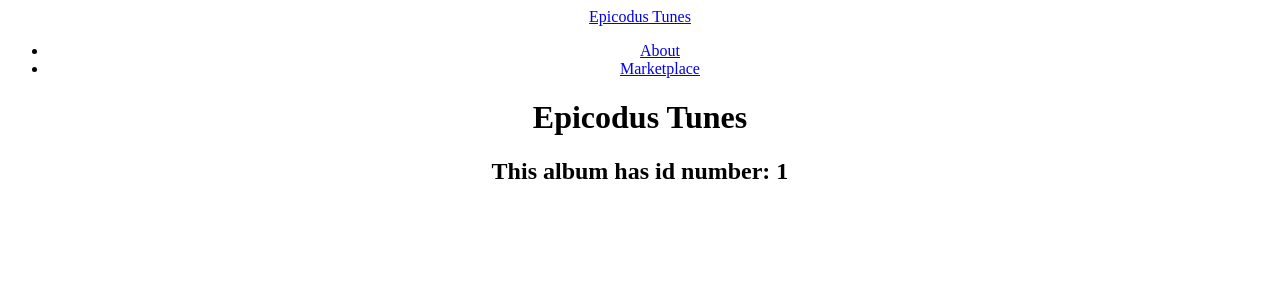
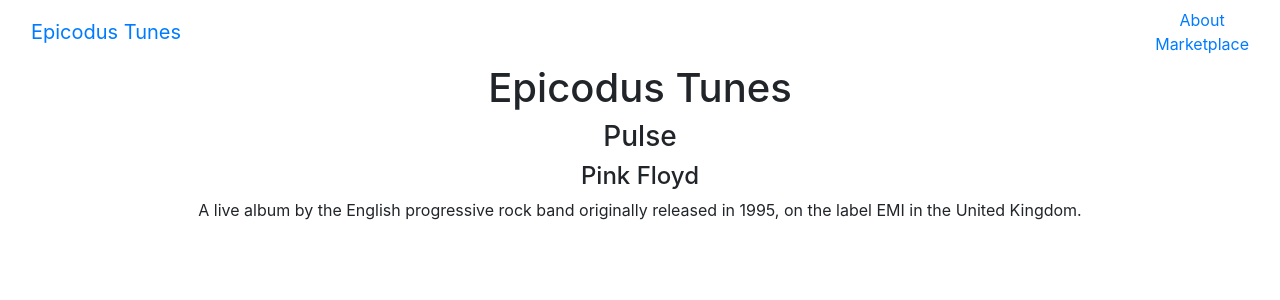
Before and after one commit to jroller03/online-market, an Angular app: page /albums/1 in a window 1280 px wide. Shown: the top 300 px of the page. Built offline with nearby package versions, Linux system fonts and the light colour scheme.

Commit message:
added bootstrap and clickable album detail.

```diff
--- a/package.json
+++ b/package.json
@@ -21,7 +21,9 @@
     "@angular/platform-browser": "^5.2.0",
     "@angular/platform-browser-dynamic": "^5.2.0",
     "@angular/router": "^5.2.0",
+    "bootstrap": "^4.1.1",
     "core-js": "^2.4.1",
+    "popper.js": "^1.14.3",
     "rxjs": "^5.5.6",
     "zone.js": "^0.8.19"
   },
--- a/src/app/album-detail/album-detail.component.html
+++ b/src/app/album-detail/album-detail.component.html
@@ -1 +1,5 @@
-<h2>This album has id number: {{albumId}}</h2>
+<div>
+  <h3>{{albumToDisplay.title}}</h3>
+  <h4>{{albumToDisplay.artist}}</h4>
+  <p>{{albumToDisplay.description}}</p>
+</div>
--- a/src/app/album-detail/album-detail.component.ts
+++ b/src/app/album-detail/album-detail.component.ts
@@ -2,22 +2,30 @@
 import { ActivatedRoute, Params } from '@angular/router';
 import { Location } from '@angular/common';
 import { Album } from '../album.model';
+import { AlbumService } from '../album.service';
 
 @Component({
   selector: 'app-album-detail',
   templateUrl: './album-detail.component.html',
-  styleUrls: ['./album-detail.component.css']
+  styleUrls: ['./album-detail.component.css'],
+  providers: [AlbumService]
 })
 
 export class AlbumDetailComponent implements OnInit {
   albumId: number = null;
+  albumToDisplay: Album;
 
-  constructor(private route: ActivatedRoute, private location: Location) {}
+  constructor(
+    private route: ActivatedRoute,
+    private location: Location,
+    private albumService: AlbumService
+  ) {}
 
   ngOnInit() {
     this.route.params.forEach((urlParameters) => {
-      this.albumId = parseInt(urlParameters['id']);
-    });
+     this.albumId = parseInt(urlParameters['id']);
+   });
+   this.albumToDisplay = this.albumService.getAlbumById(this.albumId);
   }
 
 }
--- /dev/null
+++ b/src/app/album.service.ts
@@ -0,0 +1,22 @@
+import { Injectable } from '@angular/core';
+import { Album } from './album.model';
+import { ALBUMS } from './mock-albums';
+
+@Injectable()
+export class AlbumService {
+
+  constructor() { }
+
+  getAlbums() {
+    return ALBUMS;
+  }
+
+  getAlbumById(albumId: number){
+    for (var i = 0; i <= ALBUMS.length - 1; i++) {
+      if (ALBUMS[i].id === albumId) {
+        return ALBUMS[i];
+      }
+    }
+  }
+
+}
--- a/src/app/marketplace/marketplace.component.html
+++ b/src/app/marketplace/marketplace.component.html
@@ -1,6 +1,6 @@
 <h2>Marketplace</h2>
 
-<div *ngFor="let album of albums" class="panel panel-default">
+<div *ngFor="let album of albums" (click)="goToDetailPage(album)"  class="panel panel-default">
   <div class="panel-body">
     <h3><em>{{album.title}}</em> by {{album.artist}}</h3>
   </div>
--- a/src/app/marketplace/marketplace.component.ts
+++ b/src/app/marketplace/marketplace.component.ts
@@ -1,19 +1,26 @@
-import { Component } from '@angular/core';
+import { Component, OnInit } from '@angular/core';
 import { Album } from '../album.model';
 import { Router } from '@angular/router';
+import { AlbumService } from '../album.service';
 
 @Component({
   selector: 'app-marketplace',
   templateUrl: './marketplace.component.html',
-  styleUrls: ['./marketplace.component.css']
+  styleUrls: ['./marketplace.component.css'],
+  providers: [AlbumService]
 })
 
 
-export class MarketplaceComponent {
-  constructor(private router: Router){}
+export class MarketplaceComponent implements OnInit {
+  albums: Album[];
 
+  constructor(private router: Router, private albumService: AlbumService){}
 
- goToDetailPage(clickedAlbum: Album) {
-     this.router.navigate(['albums', clickedAlbum.id]);
-   };
+  ngOnInit(){
+    this.albums = this.albumService.getAlbums();
+  }
+
+  goToDetailPage(clickedAlbum: Album) {
+    this.router.navigate(['albums', clickedAlbum.id]);
+  };
 }
```
Also changed, not shown: .angular-cli.json, 2 other files (tests, documents, lock files or other folders).
